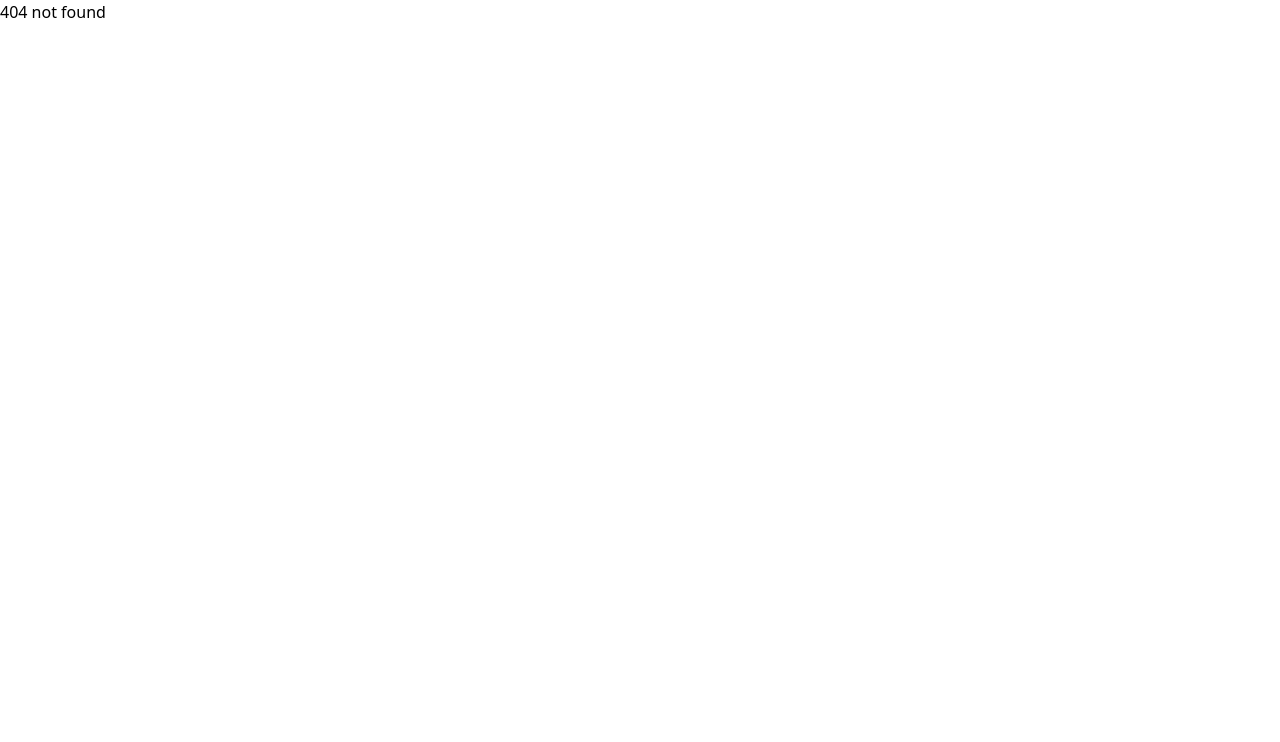
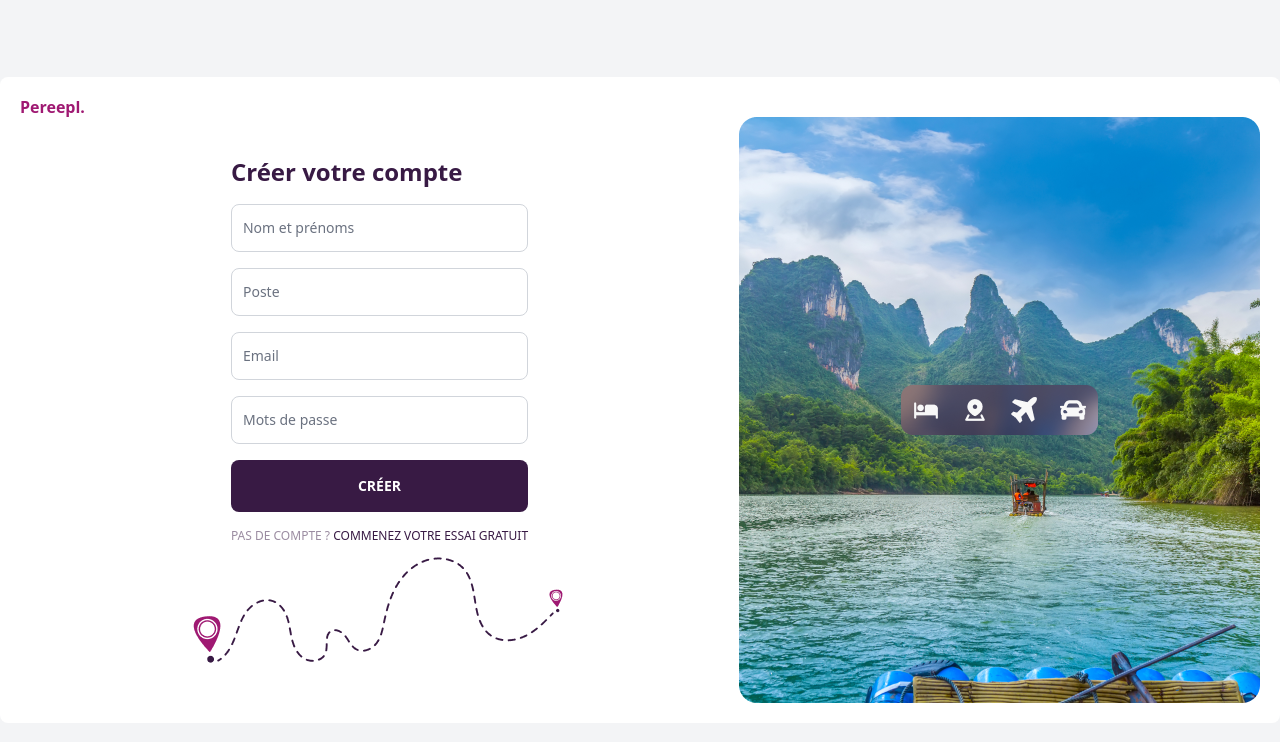
Before and after one commit to rantohr/perrepl-bo, a React (Vite) app: page /register in a window 1280 px wide. Before the commit this address had no page. Shown: the top 742 px of the page. Built offline with nearby package versions, Linux system fonts and the light colour scheme.

Commit message:
Register page and on click no account redirect register

```diff
--- a/src/App.tsx
+++ b/src/App.tsx
@@ -5,12 +5,14 @@ import NotFound from "./components/NotFound";
 import Layout from "./components/layout/Layout";
 import OrderList from "./components/orderList/OrderList";
 import Login from "./pages/Login";
+import Register from "./pages/Register";
 
 const App: FC = (): ReactElement => {
   return (
     <Routes>
       <Route path={"/"} element={<Navigate to="/app" />} />
       <Route path={"/login"} element={<Login />} />
+      <Route path={"/register"} element={<Register />} />
       <Route
         path={"app"}
         element={<Layout />}
--- a/src/pages/Login.tsx
+++ b/src/pages/Login.tsx
@@ -1,4 +1,8 @@
+import { useNavigate } from "react-router-dom";
+
 export default function Login() {
+  const navigate = useNavigate();
+
   return (
     <>
       <section className="flex justify-center items-center bg-gray-100 h-full min-h-screen">
@@ -68,7 +72,12 @@ export default function Login() {
                   </div>
 
                   <div className="mt-4">
-                    <p className="uppercase text-[#381A44] font-weight-700 text-xs">
+                    <p
+                      className="uppercase text-[#381A44] font-weight-700 text-xs cursor-pointer"
+                      onClick={() => {
+                        navigate("/register");
+                      }}
+                    >
                       <span className="text-[#381A4480]">Pas de compte ?</span>{" "}
                       commenez votre essai gratuit
                     </p>
--- /dev/null
+++ b/src/pages/Register.tsx
@@ -0,0 +1,131 @@
+export default function Register() {
+  return (
+    <>
+      <section className="flex justify-center items-center bg-gray-100 h-full min-h-screen">
+        <div className="container mx-auto ">
+          <div className="flex flex-col h-auto  justify-center bg-white rounded-lg p-5 w-full ">
+            <div>
+              <h1 className="text-base text-[#9F1972] font-bold tracking-normal leading-5">
+                Pereepl.
+              </h1>
+            </div>
+
+            <div className="flex justify-center">
+              <div className="flex flex-1  justify-center items-center relative flex-col">
+                <div>
+                  <form className="">
+                    <p className="mb-0 mr-4 text-2xl font-bold text-[#381A44]">
+                      Créer votre compte
+                    </p>
+
+                    <div className="mt-4">
+                      <div className="relative">
+                        <input
+                          type="text"
+                          id="floating_outlined"
+                          className="block px-2.5 pb-2.5 pt-4 w-full text-sm text-gray-900 bg-transparent rounded-lg border-1 border-gray-300 appearance-none dark:text-white dark:border-gray-600 dark:focus:border-[#381A44] focus:outline-none focus:ring-0 focus:border-[#381A44] peer"
+                          placeholder=""
+                        />
+                        <label
+                          htmlFor="floating_outlined"
+                          className="absolute text-sm text-gray-500 dark:text-gray-400 duration-300 transform -translate-y-4 scale-75 top-2 z-10 origin-[0] bg-white dark:bg-gray-900 px-2 peer-focus:px-2 peer-focus:text-[#381A44] peer-focus:dark:text-[#381A44] peer-placeholder-shown:scale-100 peer-placeholder-shown:-translate-y-1/2 peer-placeholder-shown:top-1/2 peer-focus:top-2 peer-focus:scale-75 peer-focus:-translate-y-4 left-1"
+                        >
+                          Nom et prénoms
+                        </label>
+                      </div>
+                    </div>
+
+                    <div className="mt-4">
+                      <div className="relative">
+                        <input
+                          type="text"
+                          id="floating_outlined"
+                          className="block px-2.5 pb-2.5 pt-4 w-full text-sm text-gray-900 bg-transparent rounded-lg border-1 border-gray-300 appearance-none dark:text-white dark:border-gray-600 dark:focus:border-[#381A44] focus:outline-none focus:ring-0 focus:border-[#381A44] peer"
+                          placeholder=""
+                        />
+                        <label
+                          htmlFor="floating_outlined"
+                          className="absolute text-sm text-gray-500 dark:text-gray-400 duration-300 transform -translate-y-4 scale-75 top-2 z-10 origin-[0] bg-white dark:bg-gray-900 px-2 peer-focus:px-2 peer-focus:text-[#381A44] peer-focus:dark:text-[#381A44] peer-placeholder-shown:scale-100 peer-placeholder-shown:-translate-y-1/2 peer-placeholder-shown:top-1/2 peer-focus:top-2 peer-focus:scale-75 peer-focus:-translate-y-4 left-1"
+                        >
+                          Poste
+                        </label>
+                      </div>
+                    </div>
+
+                    <div className="mt-4">
+                      <div className="relative">
+                        <input
+                          type="text"
+                          id="floating_outlined"
+                          className="block px-2.5 pb-2.5 pt-4 w-full text-sm text-gray-900 bg-transparent rounded-lg border-1 border-gray-300 appearance-none dark:text-white dark:border-gray-600 dark:focus:border-[#381A44] focus:outline-none focus:ring-0 focus:border-[#381A44] peer"
+                          placeholder=""
+                        />
+                        <label
+                          htmlFor="floating_outlined"
+                          className="absolute text-sm text-gray-500 dark:text-gray-400 duration-300 transform -translate-y-4 scale-75 top-2 z-10 origin-[0] bg-white dark:bg-gray-900 px-2 peer-focus:px-2 peer-focus:text-[#381A44] peer-focus:dark:text-[#381A44] peer-placeholder-shown:scale-100 peer-placeholder-shown:-translate-y-1/2 peer-placeholder-shown:top-1/2 peer-focus:top-2 peer-focus:scale-75 peer-focus:-translate-y-4 left-1"
+                        >
+                          Email
+                        </label>
+                      </div>
+                    </div>
+
+                    <div className="mt-4">
+                      <div className="relative">
+                        <input
+                          type="password"
+                          id="floating_outlined"
+                          className="block px-2.5 pb-2.5 pt-4 w-full text-sm text-gray-900 bg-transparent rounded-lg border-1 border-gray-300 appearance-none dark:text-white dark:border-gray-600 dark:focus:border-[#381A44] focus:outline-none focus:ring-0 focus:border-[#381A44] peer"
+                          placeholder=""
+                        />
+                        <label
+                          htmlFor="floating_outlined"
+                          className="absolute text-sm text-gray-500 dark:text-gray-400 duration-300 transform -translate-y-4 scale-75 top-2 z-10 origin-[0] bg-white dark:bg-gray-900 px-2 peer-focus:px-2 peer-focus:text-[#381A44] peer-focus:dark:text-[#381A44] peer-placeholder-shown:scale-100 peer-placeholder-shown:-translate-y-1/2 peer-placeholder-shown:top-1/2 peer-focus:top-2 peer-focus:scale-75 peer-focus:-translate-y-4 left-1"
+                        >
+                          Mots de passe
+                        </label>
+                      </div>
+                    </div>
+
+                    <div className="mt-4">
+                      <button className="text-sm text-white bg-[#381A44] font-bold p-4 rounded-lg w-full uppercase">
+                        Créer
+                      </button>
+                    </div>
+
+                    <div className="mt-4">
+                      <p className="uppercase text-[#381A44] font-weight-700 text-xs">
+                        <span className="text-[#381A4480]">
+                          Pas de compte ?
+                        </span>{" "}
+                        commenez votre essai gratuit
+                      </p>
+                    </div>
+                  </form>
+                </div>
+                {/* absolute left-0 bottom-0 */}
+                <div className="">
+                  <div>
+                    <img src="/photos/trip.png" alt="Sample image" />
+                  </div>
+                </div>
+              </div>
+              <div className="flex relative">
+                <img
+                  src="/photos/beach.png"
+                  className="w-full"
+                  alt="Sample image"
+                />
+
+                <div className="absolute h-full w-full flex justify-center items-center">
+                  <div>
+                    <img src="/photos/iconHLFC.png" alt="Sample image" />
+                  </div>
+                </div>
+              </div>
+            </div>
+          </div>
+        </div>
+      </section>
+    </>
+  );
+}
```
Also changed, not shown: public/photos/beach.png (added).
